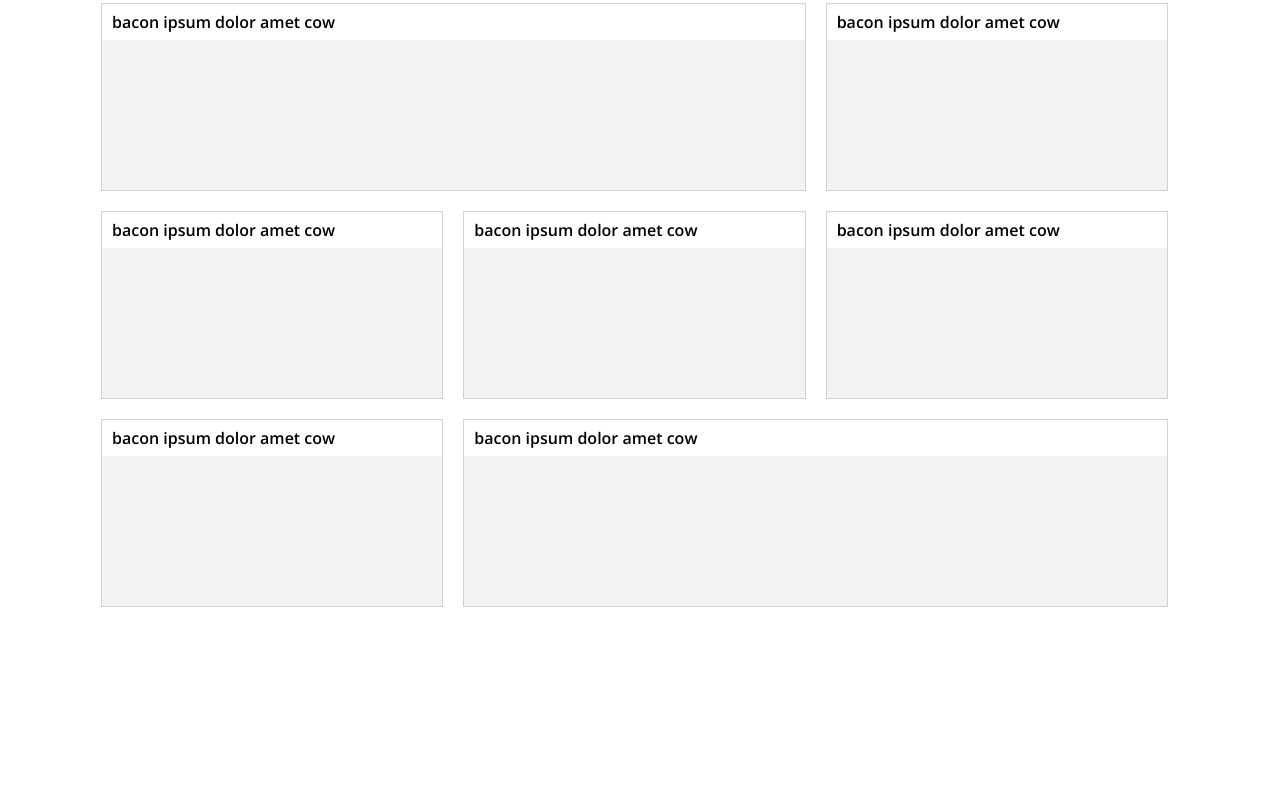
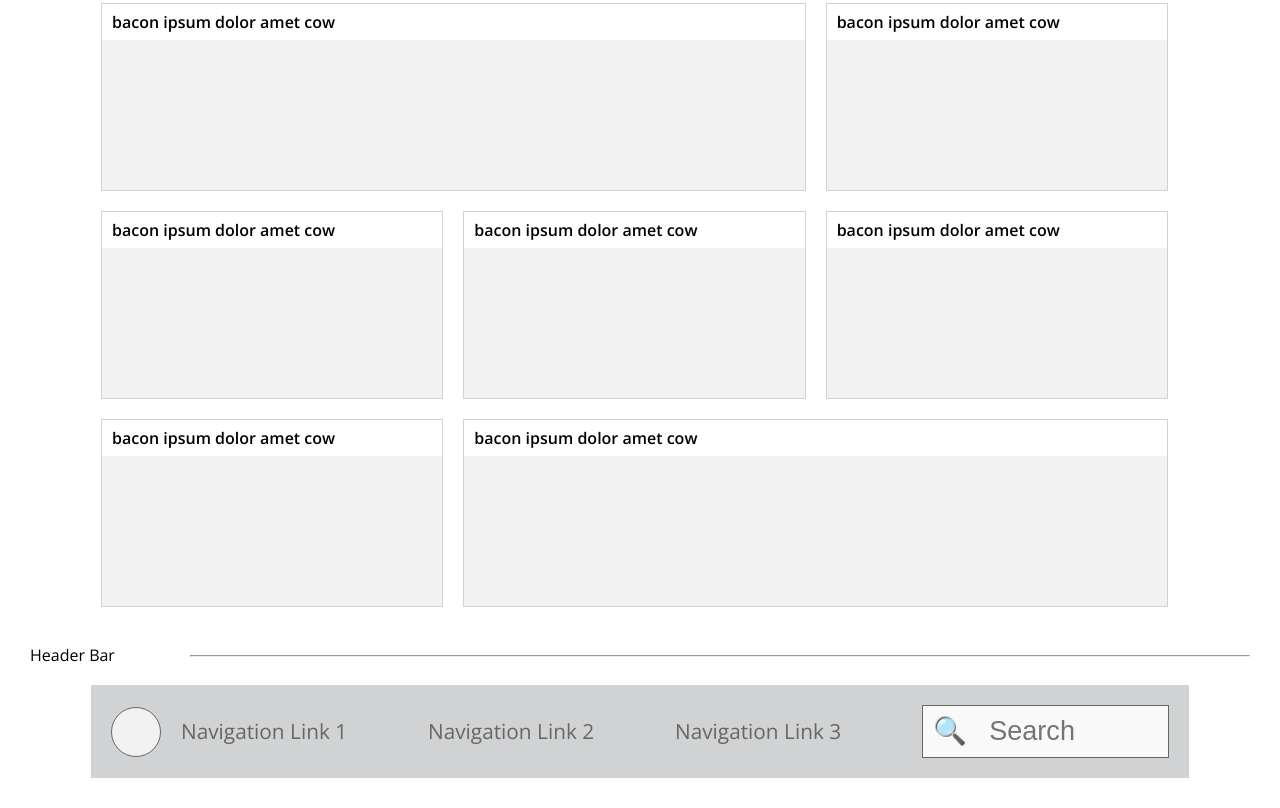
Before and after one commit to lexbonder/pattrn-party, a plain HTML site: page index.html in a window 1280 px wide. Shown: the part 484-1292 px from the top of the page. Before the commit the page ends 1131 px from the top, so only its background shows below. Drawn offline with nearby package versions, Linux system fonts and the light colour scheme.

Commit message:
Add heder bar

```diff
--- a/index.html
+++ b/index.html
@@ -92,6 +92,24 @@
         </article>
       </section>
     </div>
+    <div class="pattern">
+      <section class="pattern__header">
+        <h1 class="pattern__title">Header Bar</h1>
+        <hr class="pattern__divider" />
+      </section>
+      <section class="header-bar">
+        <div class="header-bar__image"></div>
+        <h2 class="header-bar__menu">MENU</h2>
+        <!-- <ul class="header-bar__nav"> -->
+          <article class="header-bar__link">Navigation Link 1</article>
+          <article class="header-bar__link">Navigation Link 2</article>
+          <article class="header-bar__link">Navigation Link 3</article>
+          <article class="header-bar__link">
+            <input class="header-bar__search" type="text" placeholder="&#x1f50d;   Search">
+          </article>
+        <!-- </ul> -->
+      </section>
+    </div>
     <script type="text/javascript" src="scripts.js"></script>
   </body>
 </html>
--- a/scripts.js
+++ b/scripts.js
@@ -10,4 +10,13 @@ const toggleTab = event => {
   $pages[index].classList.add('accordion__page--selected')
 }
 
-$tabs.on('click', toggleTab)
+$tabs.on('click', toggleTab);
+
+const $menu = $('.header-bar__menu');
+
+const toggleNav = () => {
+  $('.header-bar__link').toggleClass('header-bar__link--hide');
+  $('.header-bar').toggleClass('header-bar--small');
+}
+
+$menu.on('click', toggleNav);
--- a/styles.css
+++ b/styles.css
@@ -117,6 +117,67 @@ body {
   height: 150px;
 }
 
+.header-bar {
+  background-color: #d1d2d3;
+  padding-top: 20px;
+  width: 90%;
+  margin: auto;
+  position: relative;
+}
+
+.header-bar--small {
+  padding: 20px 0;
+}
+
+.header-bar__image {
+  background-color: #f2f2f2;
+  width: 50px;
+  height: 50px;
+  border: 1px solid #666666;
+  border-radius: 100%;
+  margin-left: 20px;
+}
+
+.header-bar__menu {
+  display: inline-block;
+  position: absolute;
+  right: 20px;
+  top: 35px;
+  font-size: 1.3em;
+  color: #666666;
+}
+
+.header-bar__link--hide {
+  display: none;
+}
+
+.header-bar__link {
+  font-size: 1.3em;
+  padding: 30px;
+  color: #666666;
+  background-color: #f2f2f2;
+}
+
+.header-bar__link:first-of-type {
+  margin-top: 20px;
+}
+
+.header-bar__link:last-of-type {
+  padding: 0 10px 10px;
+}
+
+.header-bar__search {
+  padding: 10px;
+  font-size: 1.3em;
+  width: 100%;
+  background-color: #f9f9f9;
+  border: 1px solid #666666;
+}
+
+.header-bar__search::placeholder {
+  font-weight: 300;
+}
+
 @media (min-width: 750px) {
   .pattern__header {
     display: grid;
@@ -152,4 +213,39 @@ body {
   .card--big {
     grid-column: span 2;
   }
+
+  .header-bar {
+    display: grid;
+    grid-template-columns: auto 1fr 1fr 1fr 1fr;
+    align-items: center;
+    padding: 0 20px;
+  }
+
+  .header-bar__image {
+    margin: 0 20px 0 0;
+  }
+
+  .header-bar__menu {
+    display: none;
+  }
+
+  .header-bar__nav {
+    margin: 0;
+    padding: 0;
+  }
+
+  .header-bar__link {
+    display: inline-block;
+    margin: 0;
+    padding: 0;
+    background-color: #d1d2d3;
+  }
+
+  .header-bar__link:first-of-type {
+    margin: 0;
+  }
+
+  .header-bar__link:last-of-type {
+    padding: 20px 0;
+  }
 }
```
